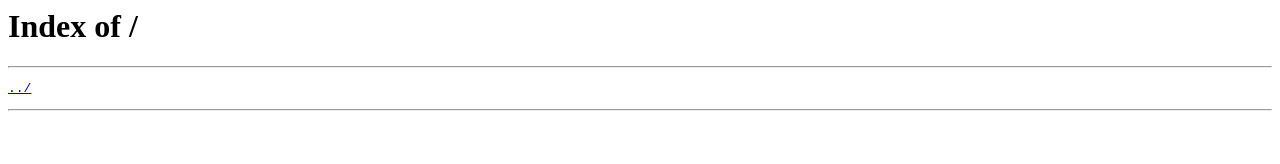
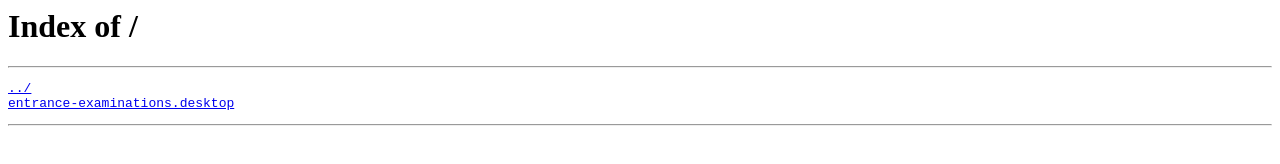
Before and after one commit to semyondrozdov/lyc1535, a plain HTML site: page index.html in a window 1280 px wide. Drawn offline with Linux system fonts and the light colour scheme.

Commit message:
Create entrance-examinations.desktop

```diff
--- a/index.html
+++ b/index.html
@@ -11,6 +11,8 @@
         <hr>
         <p style="font-family: monospace;">
             <a href="https://semyondrozdov.github.io/lyc1535">../</a>
+            <br>
+            <a href="https://semyondrozdov.github.io/lyc1535/data/entrance-examinations.desktop">entrance-examinations.desktop</a>
         </p>
         <hr>
     </body>
```
Also changed, not shown: 1 other file.
